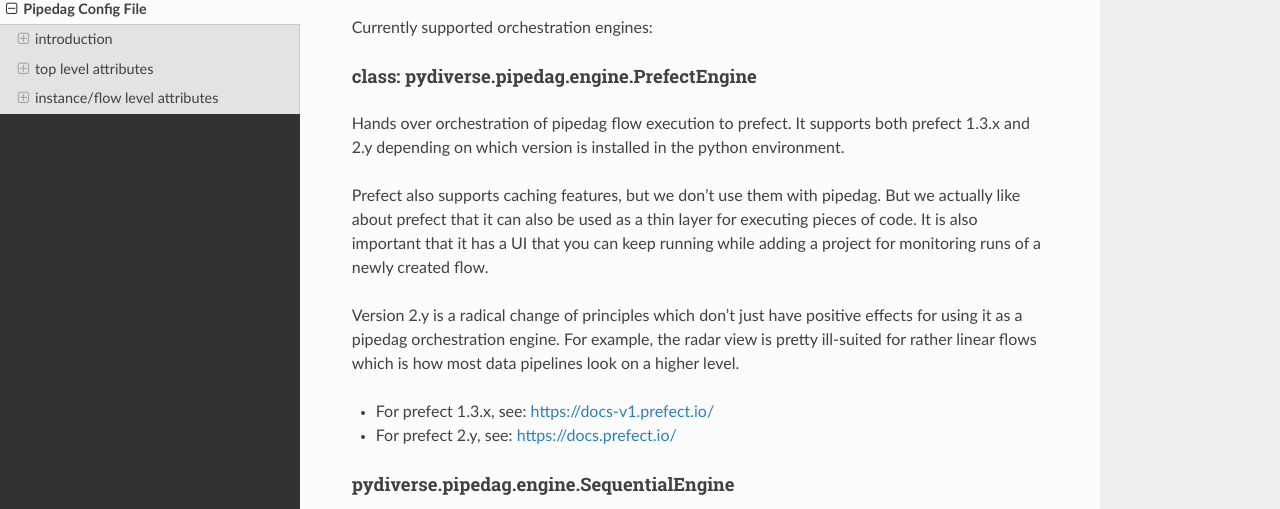
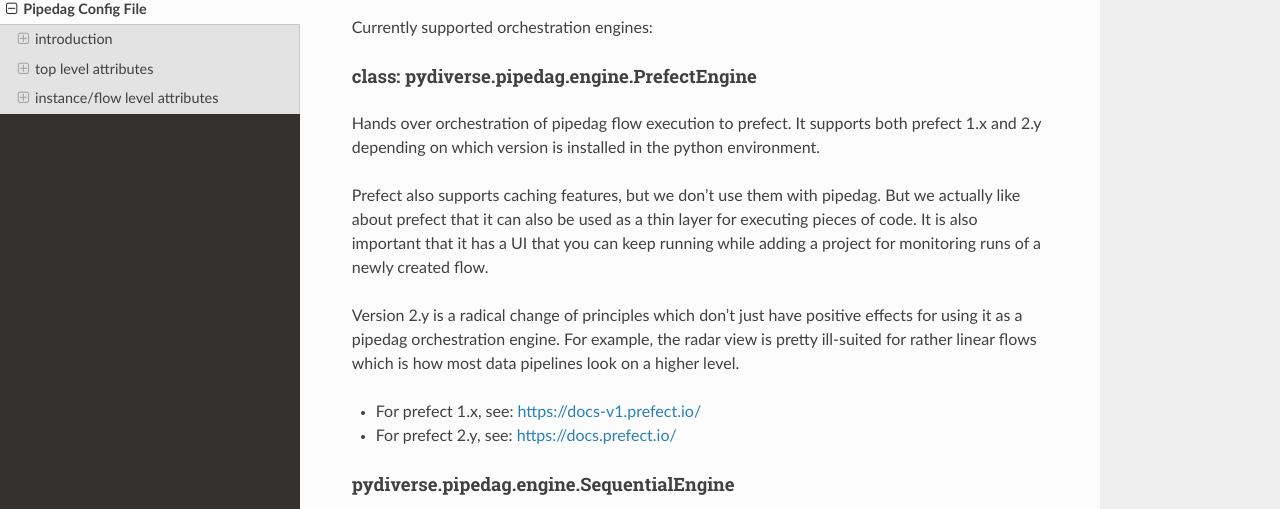
Before and after one commit to pydiverse/pydiverse.pipedag, a Sphinx documentation site: the page built from docs/reference/config.rst, in a window 1280 px wide and 1400 px high, scrolled down 10305 px. Shown: the part 144-653 px from the top of the window. Built offline with Sphinx 7.4.7 and the Read the Docs theme 2.0.0, drawn with Linux system fonts in a browser that asks for light colours; pages that are not in the unit, such as notebooks, are missing from menus; some of the changed text lies outside the part shown.

Commit message:
Update prefect version references

```diff
--- a/docs/reference/config.rst
+++ b/docs/reference/config.rst
@@ -518,7 +518,7 @@
 ^^^^^^^^^^^^^^^^^^^^^^^^^^^^^^^^^^^^^^^^^^^^^
 
 Hands over orchestration of pipedag flow execution to prefect.
-It supports both prefect 1.3.x and 2.y depending on which version is installed in the python environment.
+It supports both prefect 1.x and 2.y depending on which version is installed in the python environment.
 
 Prefect also supports caching features, but we don't use them with pipedag. But we actually like about prefect that it
 can also be used as a thin layer for executing pieces of code. It is also important that it has a UI that you can
@@ -528,7 +528,7 @@
 orchestration engine. For example, the radar view is pretty ill-suited for rather linear flows which is how most data
 pipelines look on a higher level.
 
-* For prefect 1.3.x, see: https://docs-v1.prefect.io/
+* For prefect 1.x, see: https://docs-v1.prefect.io/
 * For prefect 2.y, see: https://docs.prefect.io/
 
 pydiverse.pipedag.engine.SequentialEngine
@@ -585,7 +585,7 @@
 
         orchestration:
           class: "pydiverse.pipedag.engine.SequentialEngine"
-          ## Activate this class to work either with prefect 1.3.0 or prefect 2.0
+          ## Activate this class to work either with prefect 1.x or prefect 2.y
           # class: "pydiverse.pipedag.engine.PrefectEngine"
 
     instances:
```
Also changed, not shown: 2 other files.
